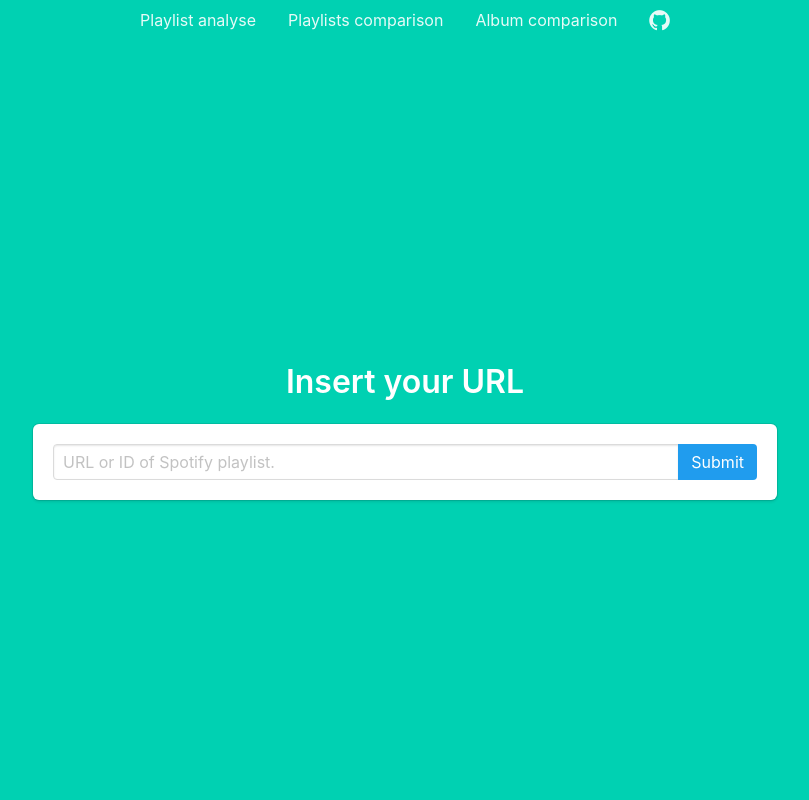
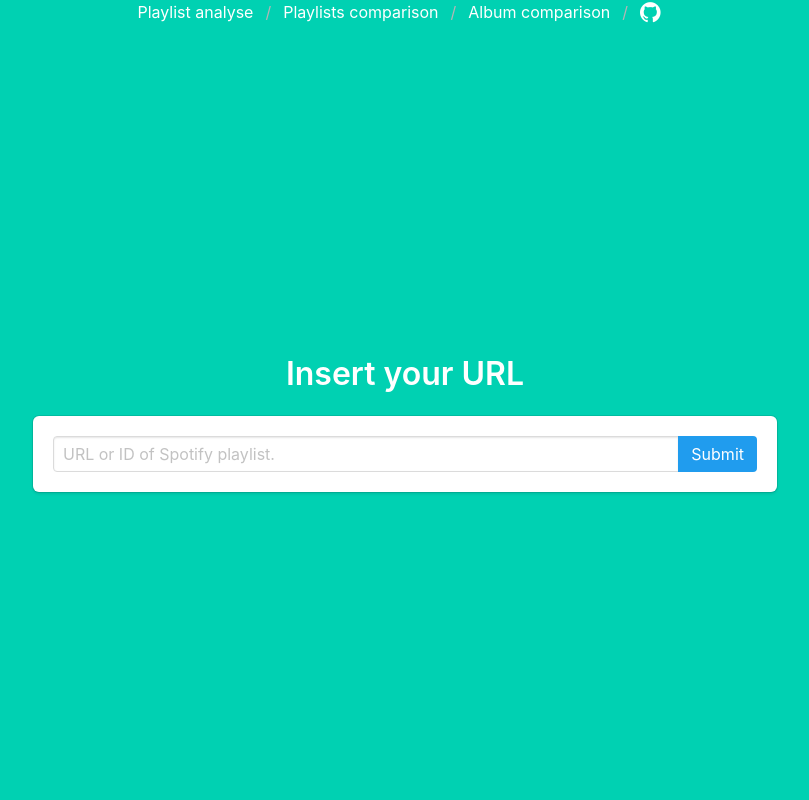
Before and after one commit to KosAqH/Spotify-Playlists-Analyzer, a Flask app: page / in a window 1280 px wide. Shown: the whole page, without its empty margins (235-1044 px from the left). Run offline with Flask 3, Linux system fonts and the light colour scheme; some libraries are stand-ins or nearby versions.

Commit message:
Change tabs to breadcrumb on menu panel

```diff
--- a/webapp/app/templates/base.html
+++ b/webapp/app/templates/base.html
@@ -25,7 +25,7 @@
 
 <body>
     <section class="hero is-primary is-fullheight">
-        <div class="tabs is-centered">
+        <div class="breadcrumb is-centered">
             <ul>
               <li><a href="{{ url_for('index') }}">Playlist analyse</a></li>
               <li><a href="{{ url_for('playlists_comparison') }}">Playlists comparison</a></li>
```
